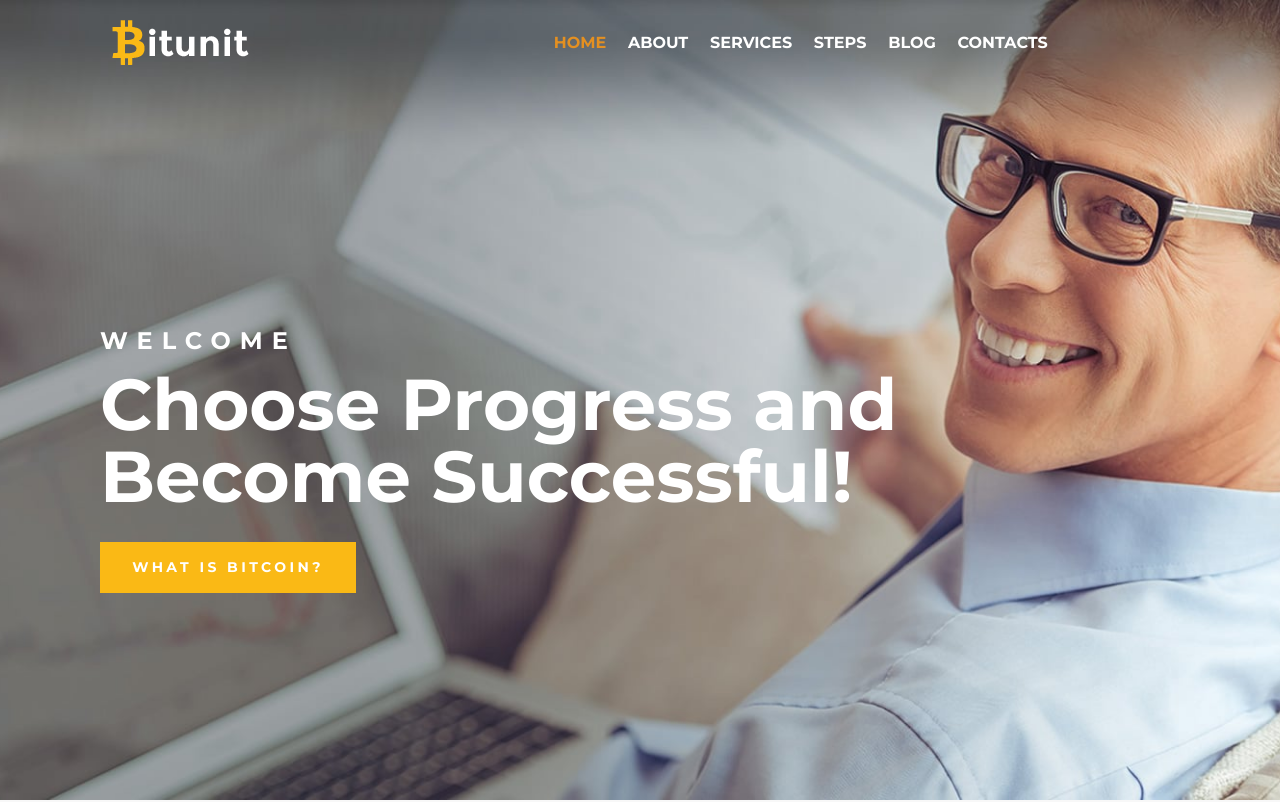
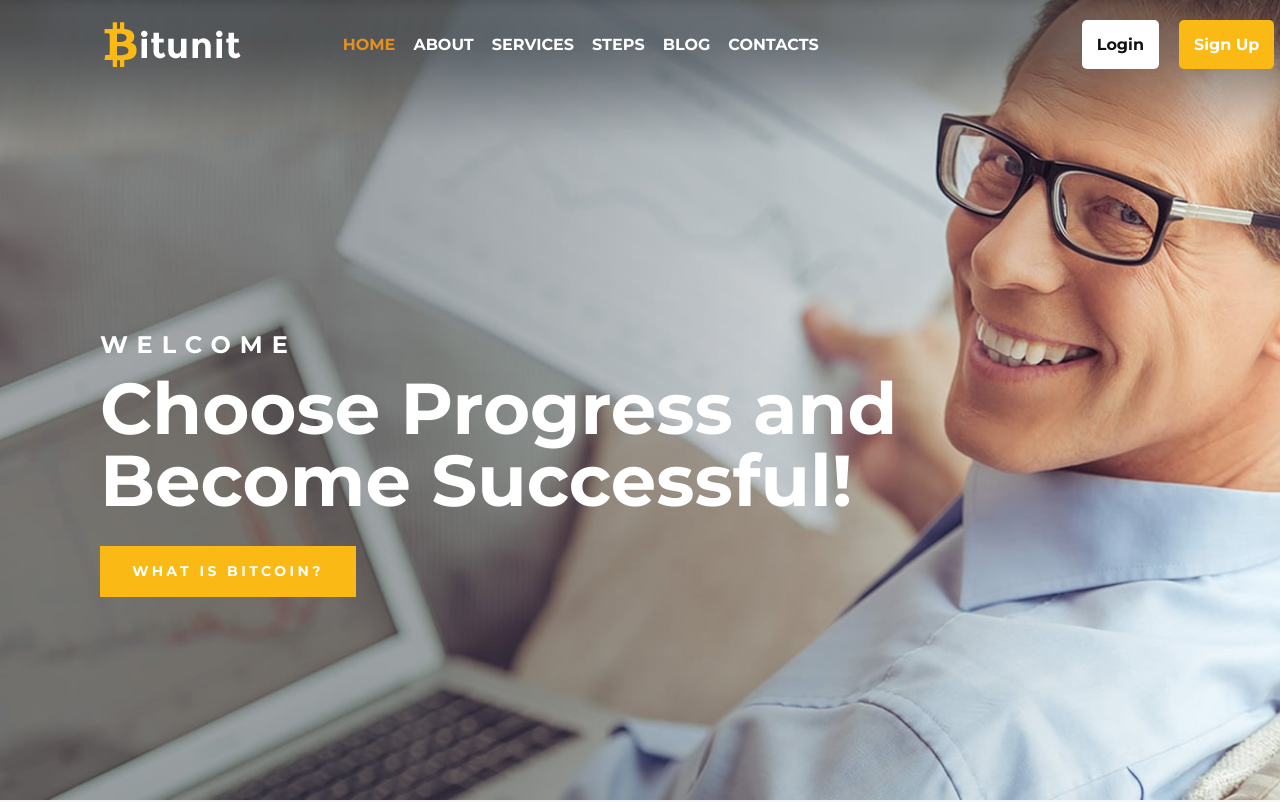
Before and after one commit to Trend20/MyBits, a React (Create React App) app in the folder client/: page / in a window 1280 px wide. Shown: the top 802 px of the page. Built offline with nearby package versions, Linux system fonts and the light colour scheme.

Commit message:
adding the auth buttons

```diff
--- a/client/src/component/NavBar/NavBar.css
+++ b/client/src/component/NavBar/NavBar.css
@@ -52,3 +52,47 @@
 .active{
     color: rgb(228, 144, 33);
 }
+
+.auth-btn{
+    display: flex;
+    width: 20%;
+    align-items: center;
+    justify-content: center;
+}
+
+#login{
+    background: #fff;
+    color: #111;
+    text-decoration: none;
+    padding: 15px;
+    font-weight: 700;
+    outline: none;
+    cursor: pointer;
+    border: none;
+    margin-right: 20px;
+    transition: 0.3s ease;
+    border-radius: 5px;
+}
+
+#register{
+    background: #fab915;
+    color: #fff;
+    text-decoration: none;
+    padding: 15px;
+    font-weight: 700;
+    outline: none;
+    cursor: pointer;
+    border: none;
+    transition: 0.3s ease;
+    border-radius: 5px;
+}
+
+#login:hover{
+    background: #fab915;
+    color: #fff;
+}
+
+#register:hover{
+    background: #fff;
+    color: #111;
+}
--- a/client/src/component/NavBar/NavBar.tsx
+++ b/client/src/component/NavBar/NavBar.tsx
@@ -1,12 +1,14 @@
 import React from 'react'
-import Homepage from '../Homepage/Homepage';
 import {Link} from 'react-scroll'
+import { BrowserRouter as Router, Route, Link as RouterLink } from 'react-router-dom';
 
 import './NavBar.css';
+import { BrowserRouter } from 'react-router-dom';
 
 export default function NavBar() {
     return (
-        <div className="navbar" id='navbar'>
+        <BrowserRouter>
+            <div className="navbar" id='navbar'>
             <div className="nav-links">
                 <div className="logo">
                     <img src="logo.png" alt="logo" />
@@ -38,7 +40,12 @@ export default function NavBar() {
                         </li>
                     </ul>
                 </nav>
+                <div className="auth-btn">
+                    <RouterLink to="/login" id='login'>Login</RouterLink>
+                    <RouterLink to="/register" id='register'>Sign Up</RouterLink>
+                </div>
             </div>
         </div>
+        </BrowserRouter>
     )
 }
```
